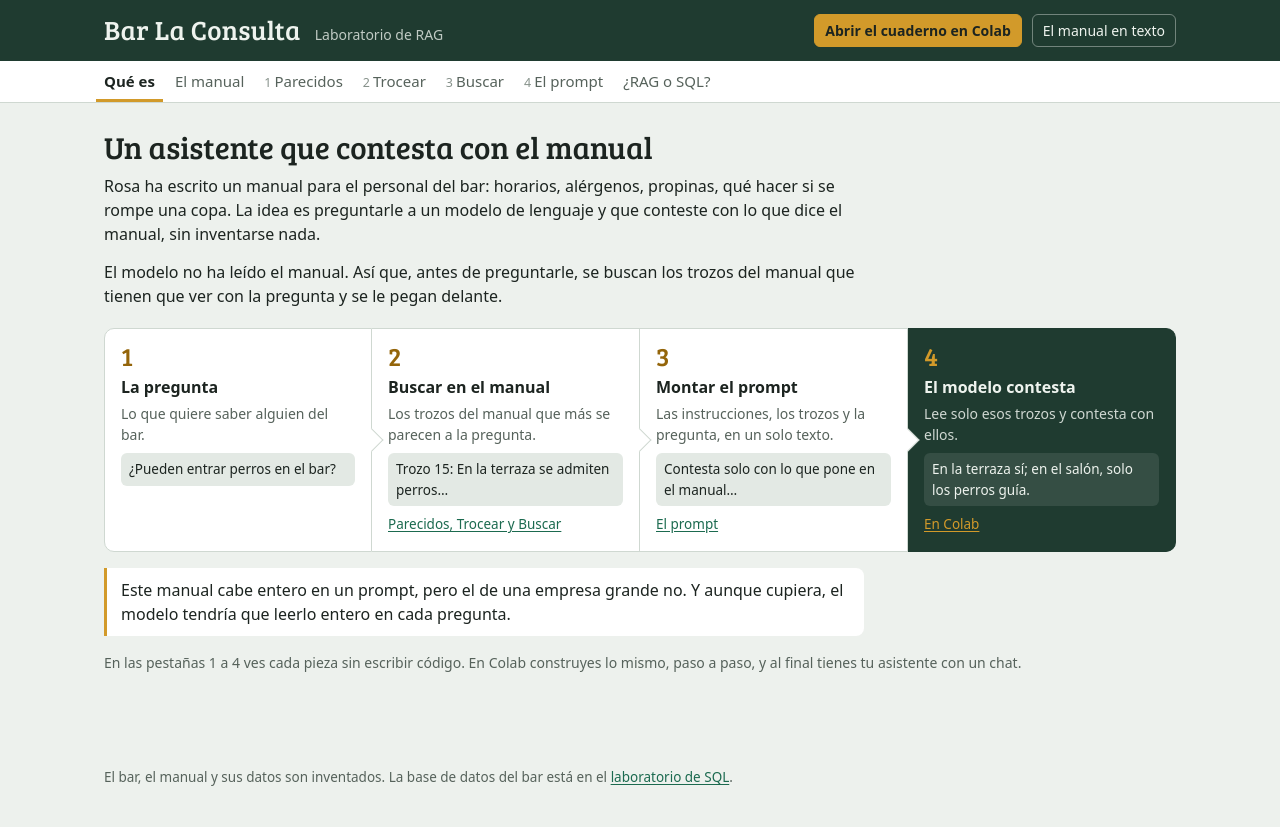
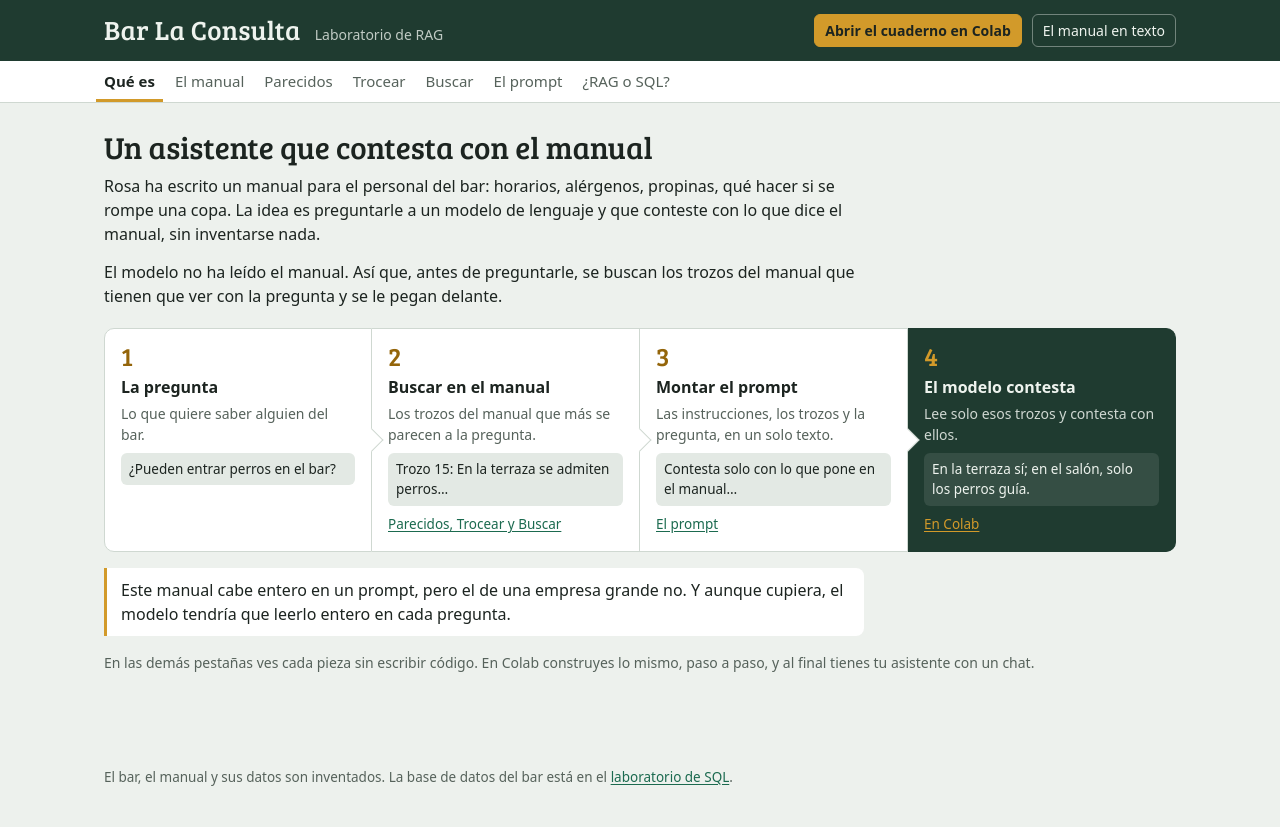
Before and after one commit to Ulzuhan/rag-bar-la-consulta, a plain HTML site: page index.html in a window 1280 px wide. Drawn offline with Linux system fonts and the light colour scheme.

Commit message:
Cada bloque del cuaderno dice qué pestaña de la web toca
Las pestañas de la web ya no llevan números, que no coincidían con los bloques de Colab.

Co-Authored-By: Claude Opus 5.5 <noreply@anthropic.com>

```diff
--- a/index.html
+++ b/index.html
@@ -253,10 +253,10 @@ footer { max-width: var(--ancho); margin: 0 auto; padding: 0 24px 40px; font-siz
  <div class="pestanas-in" role="tablist" id="pestanas">
   <button class="pestana" role="tab" data-id="que-es">Qué es</button>
   <button class="pestana" role="tab" data-id="manual">El manual</button>
-  <button class="pestana" role="tab" data-id="parecidos"><span class="num">1</span>Parecidos</button>
-  <button class="pestana" role="tab" data-id="trocear"><span class="num">2</span>Trocear</button>
-  <button class="pestana" role="tab" data-id="buscar"><span class="num">3</span>Buscar</button>
-  <button class="pestana" role="tab" data-id="prompt"><span class="num">4</span>El prompt</button>
+  <button class="pestana" role="tab" data-id="parecidos">Parecidos</button>
+  <button class="pestana" role="tab" data-id="trocear">Trocear</button>
+  <button class="pestana" role="tab" data-id="buscar">Buscar</button>
+  <button class="pestana" role="tab" data-id="prompt">El prompt</button>
   <button class="pestana" role="tab" data-id="rag-o-sql">¿RAG o SQL?</button>
  </div>
 </nav>
@@ -297,12 +297,13 @@ footer { max-width: var(--ancho); margin: 0 auto; padding: 0 24px 40px; font-siz
     </div>
   </div>
   <p class="nota">Este manual cabe entero en un prompt, pero el de una empresa grande no. Y aunque cupiera, el modelo tendría que leerlo entero en cada pregunta.</p>
-  <p class="suave peque">En las pestañas 1 a 4 ves cada pieza sin escribir código. En Colab construyes lo mismo, paso a paso, y al final tienes tu asistente con un chat.</p>
+  <p class="suave peque">En las demás pestañas ves cada pieza sin escribir código. En Colab construyes lo mismo, paso a paso, y al final tienes tu asistente con un chat.</p>
 </section>
 
 <section class="bloque" id="manual" role="tabpanel">
   <h1>El manual del personal</h1>
   <p class="entrada"><span id="n-parrafos">41</span> párrafos. El número de cada uno es el mismo que tendrá su trozo en Colab.</p>
+  <div class="en-colab">En Colab: <b>bloques 0 y 1</b></div>
   <label class="campo" for="buscar-manual">Buscar en el manual</label>
   <input type="search" id="buscar-manual" placeholder="Por ejemplo: propinas, terraza, gluten" autocomplete="off">
   <ol class="lista-manual" id="lista-manual"></ol>
```
Also changed, not shown: 1 other file.
